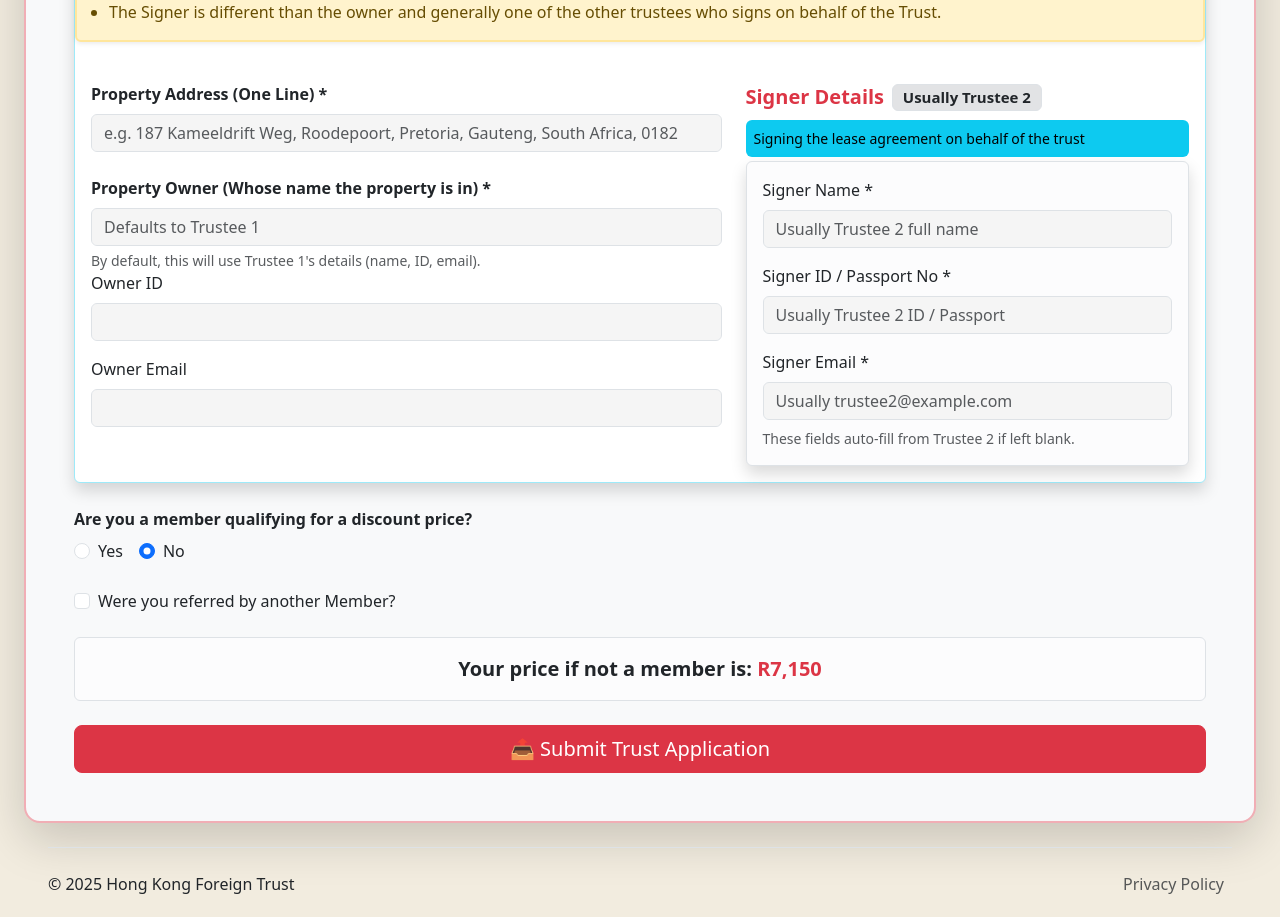
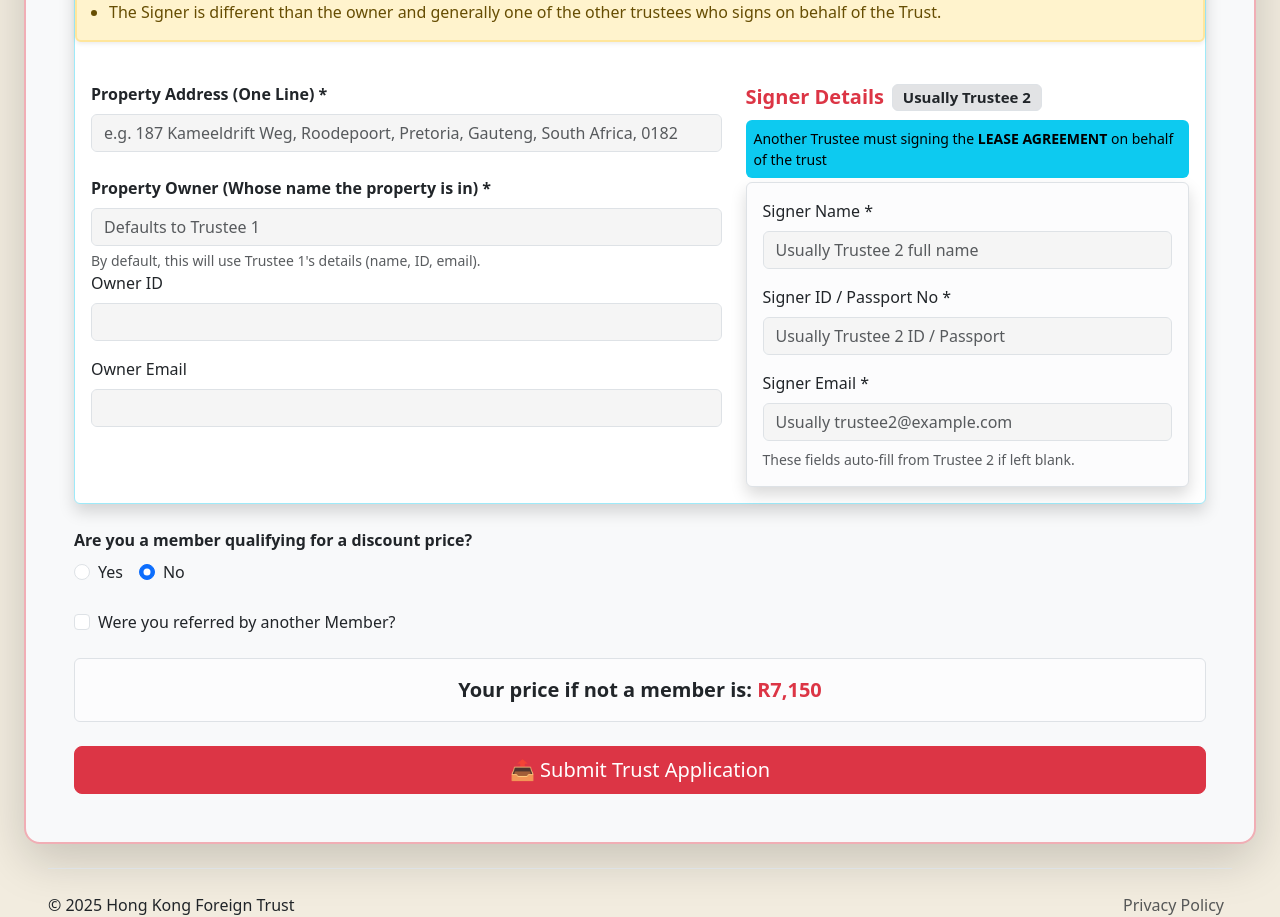
Before and after one commit to WhitelightningDev/hongkongtrust, an Angular app: page /homepage in a window 1280 px wide. Shown: the part 2140-3057 px from the top of the page. Built offline with nearby package versions, Linux system fonts and the light colour scheme.

Commit message:
`Update homepage.html: change trustee signing detail text and add emphasis to "LEASE AGREEMENT"`

```diff
--- a/src/app/pages/homepage/homepage.html
+++ b/src/app/pages/homepage/homepage.html
@@ -442,7 +442,7 @@
           <label class="form-label fw-semibold text-danger fs-5 d-flex align-items-center gap-2">
             Signer Details <span class="badge bg-secondary-subtle text-dark border">Usually Trustee 2</span>
           </label>
-            <div class="text-black bg-info p-2 rounded small mb-1">Signing the lease agreement on behalf of the trust</div>
+            <div class="text-black bg-info p-2 rounded small mb-1">Another Trustee must signing the<strong> LEASE AGREEMENT</strong> on behalf of the trust</div>
           <div class="card border shadow bg-light-subtle p-3">
             <div class="row g-3">
               <div class="col-12">
```
